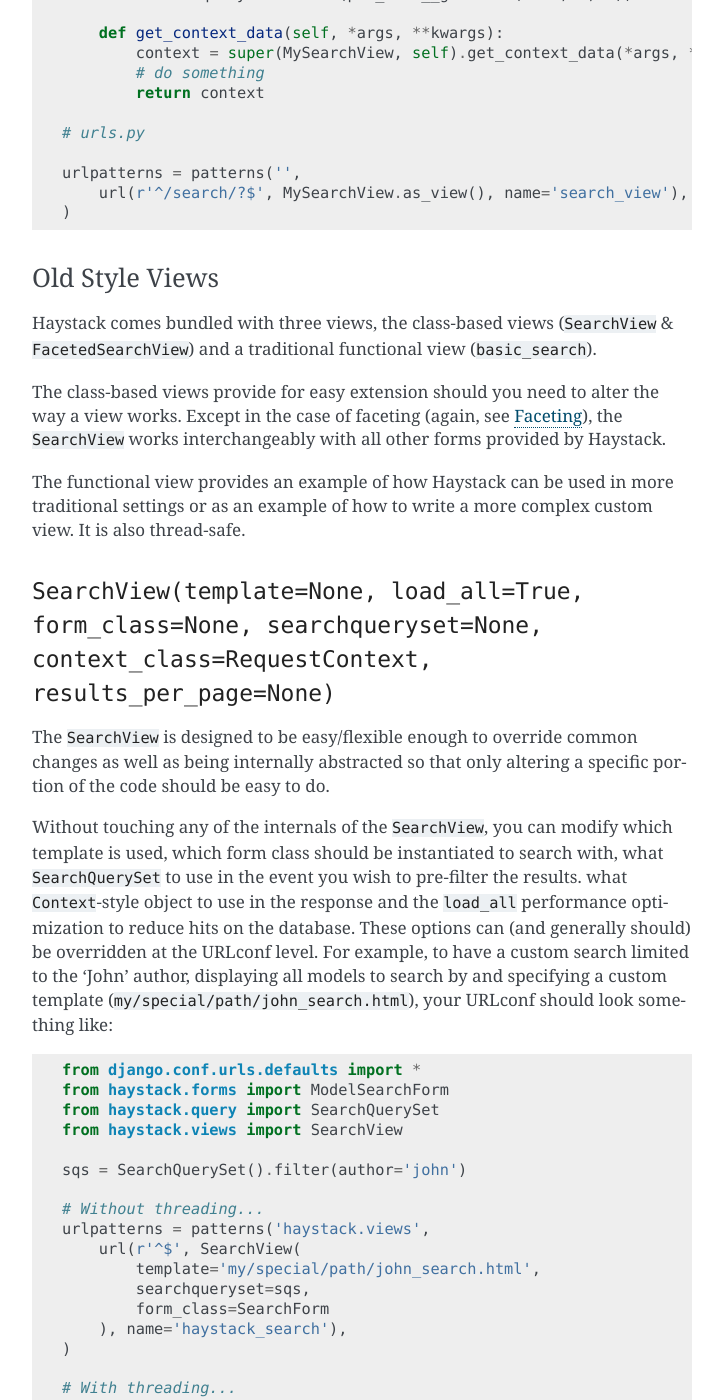
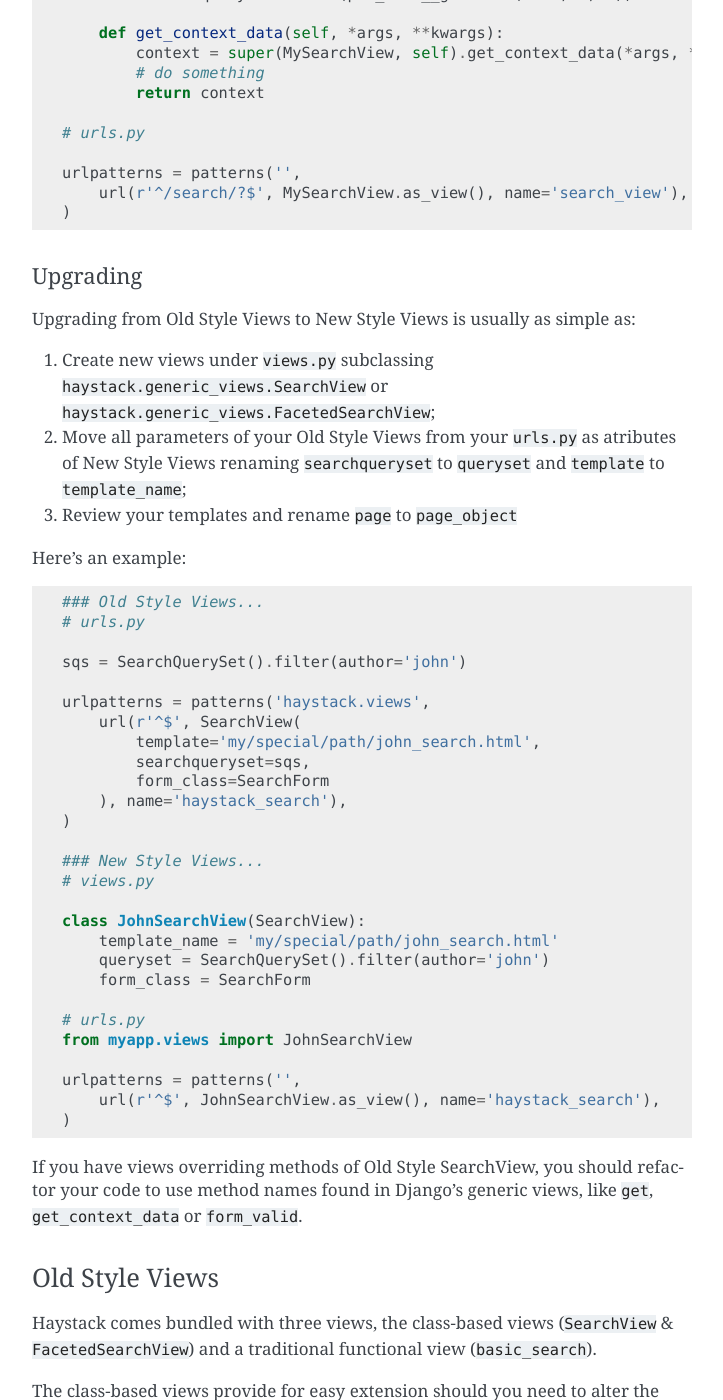
Before and after one commit to django-haystack/django-haystack, a Sphinx documentation site: the page built from docs/views_and_forms.rst, in a window 1280 px wide and 1400 px high, scrolled down 3304 px. Shown: the whole window, without its empty margins (388-1111 px from the left). Built offline with Sphinx 7.4.7, drawn with Linux system fonts in a browser that asks for light colours.

Commit message:
Added upgrading paragraph.

```diff
--- a/docs/views_and_forms.rst
+++ b/docs/views_and_forms.rst
@@ -161,6 +161,50 @@
     urlpatterns = patterns('',
         url(r'^/search/?$', MySearchView.as_view(), name='search_view'),
     )
+
+
+Upgrading
+~~~~~~~~~
+
+Upgrading from Old Style Views to New Style Views is usually as simple as:
+
+#. Create new views under ``views.py`` subclassing ``haystack.generic_views.SearchView`` or ``haystack.generic_views.FacetedSearchView``;
+#. Move all parameters of your Old Style Views from your ``urls.py`` as atributes of New Style Views renaming ``searchqueryset`` to ``queryset`` and ``template`` to ``template_name``;
+#. Review your templates and rename ``page`` to ``page_object``
+
+Here's an example::
+
+    ### Old Style Views...
+    # urls.py
+
+    sqs = SearchQuerySet().filter(author='john')
+
+    urlpatterns = patterns('haystack.views',
+        url(r'^$', SearchView(
+            template='my/special/path/john_search.html',
+            searchqueryset=sqs,
+            form_class=SearchForm
+        ), name='haystack_search'),
+    )
+
+    ### New Style Views...
+    # views.py
+
+    class JohnSearchView(SearchView):
+        template_name = 'my/special/path/john_search.html'
+        queryset = SearchQuerySet().filter(author='john')
+        form_class = SearchForm
+
+    # urls.py
+    from myapp.views import JohnSearchView
+
+    urlpatterns = patterns('',
+        url(r'^$', JohnSearchView.as_view(), name='haystack_search'),
+    )
+
+
+If you have views overriding methods of Old Style SearchView, you should refactor
+your code to use method names found in Django's generic views, like ``get``, ``get_context_data`` or ``form_valid``.
 
 
 Old Style Views
```
